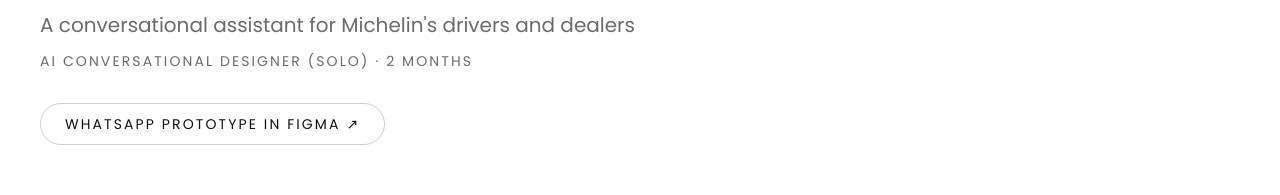
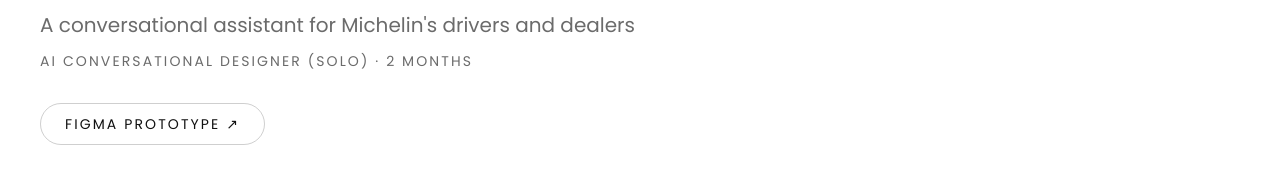
Before and after one commit to zarin071/zarin-portfolio, a Next.js app: page /work/michelin-conversational-assistant in a window 1280 px wide. Shown: the part 1067-1262 px from the top of the page. Built offline with nearby package versions, Linux system fonts and the light colour scheme.

Commit message:
change in conversational ai

```diff
--- a/src/data/projects/michelin-conversational-assistant.ts
+++ b/src/data/projects/michelin-conversational-assistant.ts
@@ -11,7 +11,7 @@
   // Working research file. WhatsApp is the reference delivery medium; the
   // conversation logic sits above it.
   projectLink: "https://www.figma.com/design/6yGnvgoASZWe2gZa2RKETw/Whatsapp-Prototype?node-id=0-1&t=9PLcExiejqAfC4FT-1",
-  projectLinkLabel: "WhatsApp prototype in Figma ↗",
+  projectLinkLabel: "Figma prototype ↗",
 
   // Bibendum "knock" animation on Michelin blue; dark cover, white label.
   cover: "linear-gradient(150deg, #1A0FD6 0%, #0600CB 55%, #04008C 100%)",
```
